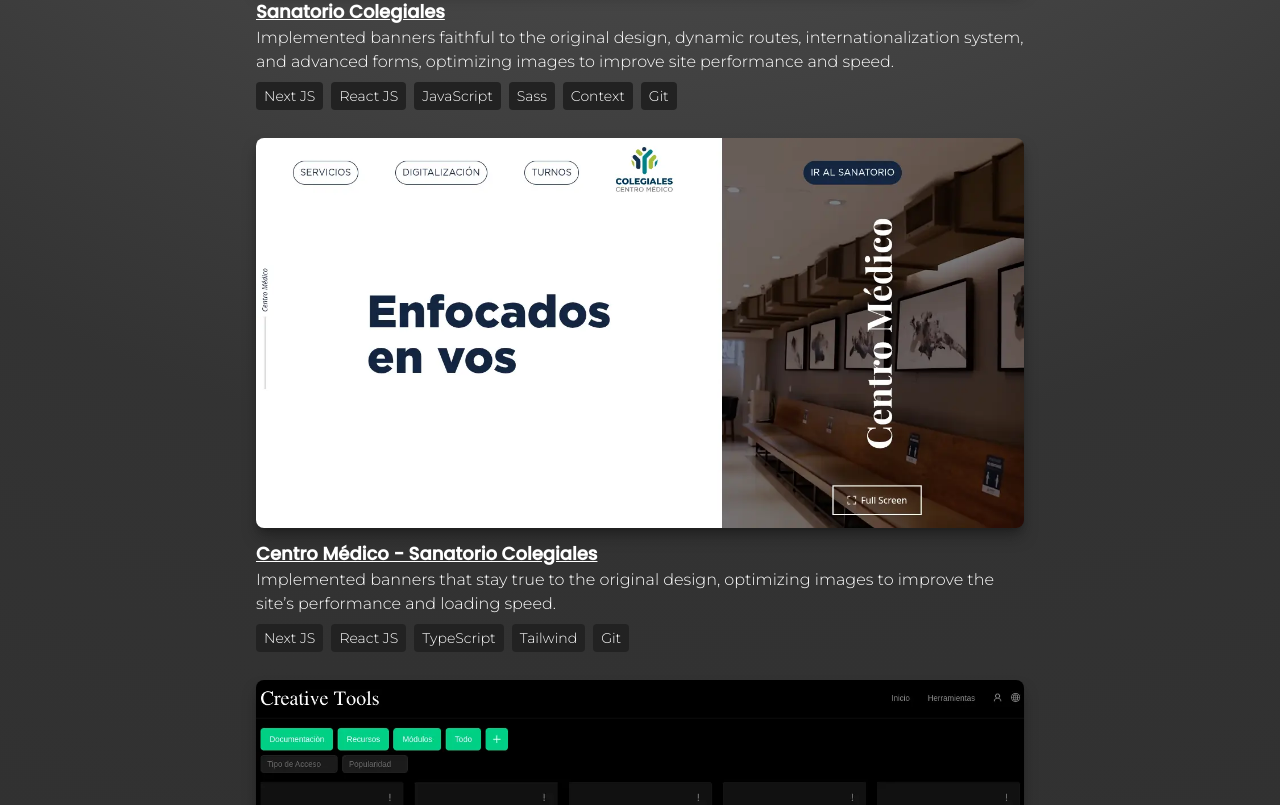
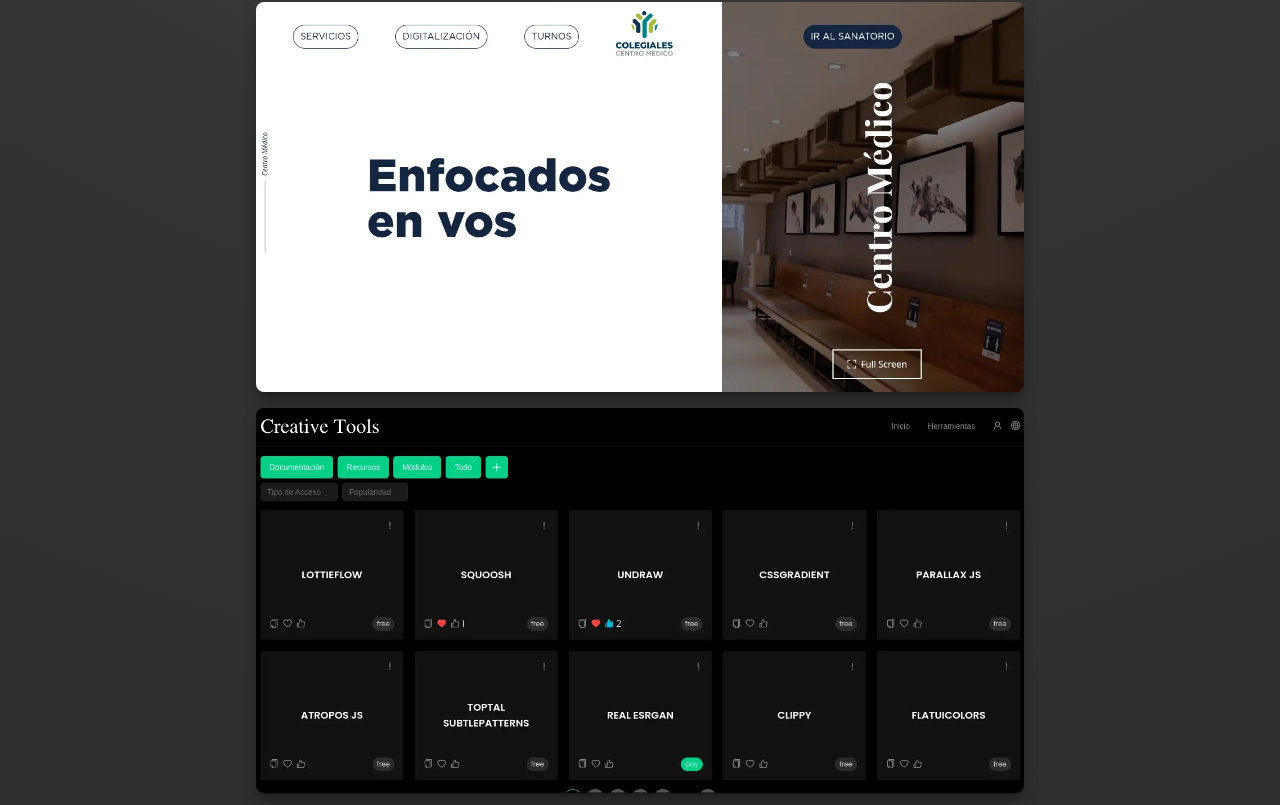
Before and after one commit to padermo/portfolio, a Next.js app: page /en/projects in a window 1280 px wide. Shown: the part 875-1680 px from the top of the page. Built offline with nearby package versions, Linux system fonts and the light colour scheme.

Commit message:
style(ui): update cards and texts

```diff
--- a/messages/en.json
+++ b/messages/en.json
@@ -26,11 +26,10 @@
   },
   "home": {
     "header": {
-      "title": "I am Fabio Estevez",
-      "subtitle": "Fullstack Web & Mobile Developer",
+      "title": "I'm Fabio Estevez",
+      "subtitle": "Frontend developer focused on scalable, high performance web products",
       "paragraph": [
-        "+3 years of experience developing digital solutions",
-        "that transform ideas into functional products."
+        "+3 years of experience working on real world projects"
       ],
       "cta": "view CV",
       "alert": "Email copied!"
@@ -78,7 +77,7 @@
       "content": [
         {
           "title": "Sanatorio Colegiales",
-          "paragraph": "Implemented banners faithful to the original design, dynamic routes, internationalization system, and advanced forms, optimizing images to improve site performance and speed.",
+          "paragraph": "Institutional website with dynamic routes and internationalization, optimized for performance and speed.",
           "skills": [
             "Next JS",
             "React JS",
@@ -92,7 +91,7 @@
         },
         {
           "title": "Creative Tools",
-          "paragraph": "Created a website to store and share resources for developers and designers, with favorites system, rating, advanced filtering, and intuitive modular organization.",
+          "paragraph": "Web platform to discover and manage creative resources, featuring advanced filters and a favorites system.",
           "skills": [
             "Next JS",
             "React JS",
@@ -115,8 +114,9 @@
     "about": {
       "title": "About Me",
       "paragraph": [
-        "My name is Fabio Andrés. My journey with code started at 16 and took an unexpected path through technical support and creating YouTube videos. That journey, which enriched my perspective, eventually guided me back to my original goal: to be a developer who builds solutions with the user always in mind.",
-        "That experience gave me a unique understanding of user needs and the ability to communicate ideas clearly. Today, I apply those lessons in my obsession with creating functional and intuitive software, writing clean and efficient code that solves real problems."
+        "I’m Fabio Andrés, a frontend developer focused on building user-centered solutions.",
+        "My journey with code began at 16 and took an unconventional path through technical support and YouTube content creation. That experience broadened my perspective and strengthened my ability to understand real-world problems and communicate ideas clearly.",
+        "Today, I apply all of that learning to building functional and intuitive software, writing clean, efficient code aimed at solving real user needs."
       ]
     },
     "contact": {
@@ -177,7 +177,7 @@
       "content": [
         {
           "title": "Sanatorio Colegiales",
-          "paragraph": "Implemented banners faithful to the original design, dynamic routes, internationalization system, and advanced forms, optimizing images to improve site performance and speed.",
+          "paragraph": "Institutional website with dynamic routes and internationalization, optimized for performance and speed.",
           "skills": [
             "Next JS",
             "React JS",
@@ -191,14 +191,20 @@
         },
         {
           "title": "Centro Médico - Sanatorio Colegiales",
-          "paragraph": "Implemented banners that stay true to the original design, optimizing images to improve the site’s performance and loading speed.",
-          "skills": ["Next JS", "React JS", "TypeScript", "Tailwind", "Git"],
+          "paragraph": "Optimized institutional website, focused on performance, loading speed, and visual fidelity.",
+          "skills": [
+            "Next JS",
+            "React JS",
+            "TypeScript",
+            "Tailwind",
+            "Git"
+          ],
           "url": "https://centromedico.sanatoriocolegiales.com.ar/es",
           "image": "centro-medico"
         },
         {
           "title": "Creative Tools",
-          "paragraph": "Created a website to store and share resources for developers and designers, with favorites system, rating, advanced filtering, and intuitive modular organization.",
+          "paragraph": "Web platform to discover and manage creative resources, featuring advanced filters and a favorites system.",
           "skills": [
             "Next JS",
             "React JS",
@@ -218,7 +224,7 @@
         },
         {
           "title": "Importaciones Printec",
-          "paragraph": "Developed a mobile app that manages clients, contracts, automated invoicing, and user roles with secure authentication, optimizing company operations.",
+          "paragraph": "Mobile application for internal management of clients, contracts, and automated billing.",
           "skills": [
             "React Native",
             "React JS",
@@ -237,14 +243,20 @@
         },
         {
           "title": "Analia Puentes",
-          "paragraph": "Designed and implemented a presentation website based on Figma, optimizing images, performance, and SEO to highlight her professional career.",
-          "skills": ["Vite", "HTML", "Tailwind", "JavaScript", "Git"],
+          "paragraph": "Presentation website designed from Figma, optimized for performance and professional positioning.",
+          "skills": [
+            "Vite",
+            "HTML",
+            "Tailwind",
+            "JavaScript",
+            "Git"
+          ],
           "url": "https://www.analiapuentes.com/",
           "image": "analia-one"
         },
         {
           "title": "Regionario",
-          "paragraph": "Developed the presentation website for wines with a faithful design in Illustrator, incorporating parallax animations, scrollspy, and smooth scrolling for a fluid experience.",
+          "paragraph": "Presentation website for a winery, featuring parallax animations and smooth navigation focused on storytelling.",
           "skills": [
             "Next JS",
             "React JS",
@@ -260,14 +272,20 @@
         },
         {
           "title": "Bristol Medicine",
-          "paragraph": "Collaborated on the Bristol Medicine website implementing Figma banners, advanced forms, and optimization of images and site performance.",
-          "skills": ["HTML", "CSS", "JavaScript", "Bootstrap", "Git"],
+          "paragraph": "Institutional website developed from Figma, featuring advanced forms and performance optimization.",
+          "skills": [
+            "HTML",
+            "CSS",
+            "JavaScript",
+            "Bootstrap",
+            "Git"
+          ],
           "url": "https://www.bristolmedicine.com.ar/",
           "image": "bristol-one"
         },
         {
           "title": "SetPro Landing",
-          "paragraph": "I developed the SetPro landing page, a mobile app for padel players and clubs, faithfully implementing the original design while optimizing performance, SEO, and visual experience using Radix UI.",
+          "paragraph": "Landing page for a padel mobile application, optimized for SEO, performance, and visual experience.",
           "skills": [
             "Next JS",
             "React JS",
--- a/messages/es.json
+++ b/messages/es.json
@@ -1,10 +1,22 @@
 {
   "navbar": {
     "menu": [
-      { "text": "Experiencia", "id": "experience" },
-      { "text": "Proyectos", "id": "projects" },
-      { "text": "Sobre mi", "id": "about" },
-      { "text": "Contacto", "id": "contact" }
+      {
+        "text": "Experiencia",
+        "id": "experience"
+      },
+      {
+        "text": "Proyectos",
+        "id": "projects"
+      },
+      {
+        "text": "Sobre mi",
+        "id": "about"
+      },
+      {
+        "text": "Contacto",
+        "id": "contact"
+      }
     ],
     "mobile": "Inicio",
     "lang": {
@@ -15,10 +27,9 @@
   "home": {
     "header": {
       "title": "Soy Fabio Estevez",
-      "subtitle": "Desarrollador Fullstack Web & Mobile",
+      "subtitle": "Desarrollador frontend enfocado en productos web escalables y de alto rendimiento",
       "paragraph": [
-        "+3 años de experiencia desarrollando soluciones",
-        "digitales que transforman ideas en productos funcionales."
+        "+3 años de experiencia trabajando en proyectos reales"
       ],
       "cta": "ver CV",
       "alert": "Email copiado!"
@@ -66,7 +77,7 @@
       "content": [
         {
           "title": "Sanatorio Colegiales",
-          "paragraph": "Implementé banners fieles al diseño original, rutas dinámicas, sistema de internacionalización y formularios avanzados, optimizando imágenes para mejorar rendimiento y velocidad del sitio.",
+          "paragraph": "Sitio institucional con rutas dinámicas e internacionalización, optimizado para rendimiento y velocidad.",
           "skills": [
             "Next JS",
             "React JS",
@@ -80,7 +91,7 @@
         },
         {
           "title": "Creative Tools",
-          "paragraph": "Creé una web para almacenar y compartir recursos para desarrolladores y diseñadores, con sistema de favoritos, puntuación, filtrado avanzado y organización modular intuitiva.",
+          "paragraph": "Plataforma web para descubrir y gestionar recursos creativos, con filtros avanzados y sistema de favoritos.",
           "skills": [
             "Next JS",
             "React JS",
@@ -103,8 +114,9 @@
     "about": {
       "title": "Sobre mi",
       "paragraph": [
-        "Mi nombre es Fabio Andrés. Mi camino con el código empezó a los 16 años y tomó una ruta inesperada a través del soporte técnico y la creación de videos para YouTube. Esa travesía, que enriqueció mi perspectiva, finalmente me guió de vuelta a mi meta original: ser un desarrollador que construye soluciones con el usuario siempre en mente.",
-        "Aquella experiencia me dotó de una comprensión única de las necesidades del usuario y la capacidad de comunicar ideas con claridad. Hoy, aplico esas lecciones en mi obsesión por crear software funcional e intuitivo, escribiendo código limpio y eficiente que resuelva problemas reales."
+        "Soy Fabio Andrés, desarrollador frontend con foco en crear soluciones centradas en el usuario.",
+        "Mi camino con el código comenzó a los 16 años y tomó una ruta poco convencional a través del soporte técnico y la creación de contenido para YouTube. Esa experiencia amplió mi perspectiva y fortaleció mi capacidad para entender problemas reales y comunicar ideas con claridad.",
+        "Hoy aplico todo ese aprendizaje en el desarrollo de software funcional e intuitivo, escribiendo código limpio, eficiente y orientado a resolver necesidades reales de las personas."
       ]
     },
     "contact": {
@@ -165,7 +177,7 @@
       "content": [
         {
           "title": "Sanatorio Colegiales",
-          "paragraph": "Implementé banners fieles al diseño original, rutas dinámicas, sistema de internacionalización y formularios avanzados, optimizando imágenes para mejorar rendimiento y velocidad del sitio.",
+          "paragraph": "Sitio institucional con rutas dinámicas e internacionalización, optimizado para rendimiento y velocidad.",
           "skills": [
             "Next JS",
             "React JS",
@@ -179,14 +191,20 @@
         },
         {
           "title": "Centro Médico - Sanatorio Colegiales",
-          "paragraph": "Implementé banners fieles al diseño original, optimizando imágenes para mejorar rendimiento y velocidad del sitio.",
-          "skills": ["Next JS", "React JS", "TypeScript", "Tailwind", "Git"],
+          "paragraph": "Web institucional optimizada, con foco en performance, velocidad de carga y fidelidad visual.",
+          "skills": [
+            "Next JS",
+            "React JS",
+            "TypeScript",
+            "Tailwind",
+            "Git"
+          ],
           "url": "https://centromedico.sanatoriocolegiales.com.ar/es",
           "image": "centro-medico"
         },
         {
           "title": "Creative Tools",
-          "paragraph": "Creé una web para almacenar y compartir recursos para desarrolladores y diseñadores, con sistema de favoritos, puntuación, filtrado avanzado y organización modular intuitiva.",
+          "paragraph": "Plataforma web para descubrir y gestionar recursos creativos, con filtros avanzados y sistema de favoritos.",
           "skills": [
             "Next JS",
             "React JS",
@@ -206,7 +224,7 @@
         },
         {
           "title": "Importaciones Printec",
-          "paragraph": "Desarrollé una app móvil que gestiona clientes, contratos, facturación automatizada y roles de usuario con autenticación segura, optimizando las operaciones de la empresa.",
+          "paragraph": "Aplicación móvil para la gestión interna de clientes, contratos y facturación automatizada.",
           "skills": [
             "React Native",
             "React JS",
@@ -225,14 +243,20 @@
         },
         {
           "title": "Analia Puentes",
-          "paragraph": "Diseñé e implementé una web presentacional basada en Figma, optimizando imágenes, rendimiento y posicionamiento para destacar su trayectoria profesional.",
-          "skills": ["Vite", "HTML", "Tailwind", "JavaScript", "Git"],
+          "paragraph": "Sitio web presentacional diseñado desde Figma, optimizado para rendimiento y posicionamiento profesional.",
+          "skills": [
+            "Vite",
+            "HTML",
+            "Tailwind",
+            "JavaScript",
+            "Git"
+          ],
           "url": "https://www.analiapuentes.com/",
           "image": "analia-one"
         },
         {
           "title": "Regionario",
-          "paragraph": "Desarrollé la web presentacional de vinos con diseño fiel en Illustrator, incorporando animaciones parallax, scrollspy y scroll suave para una experiencia fluida.",
+          "paragraph": "Web presentacional para bodega, con animaciones parallax y navegación fluida enfocada en storytelling.",
           "skills": [
             "Next JS",
             "React JS",
@@ -248,14 +272,20 @@
         },
         {
           "title": "Bristol Medicine",
-          "paragraph": "Colaboré en la web de Bristol Medicine implementando banners en Figma, formularios avanzados y optimización de imágenes y rendimiento del sitio.",
-          "skills": ["HTML", "CSS", "JavaScript", "Bootstrap", "Git"],
+          "paragraph": "Sitio institucional desarrollado a partir de Figma, con formularios avanzados y optimización de rendimiento.",
+          "skills": [
+            "HTML",
+            "CSS",
+            "JavaScript",
+            "Bootstrap",
+            "Git"
+          ],
           "url": "https://www.bristolmedicine.com.ar/",
           "image": "bristol-one"
         },
         {
           "title": "SetPro Landing",
-          "paragraph": "Desarrollé la landing page de SetPro, una aplicación móvil para jugadores y clubes de pádel, implementando fielmente el diseño original, optimizando el rendimiento, SEO y experiencia visual con Radix UI.",
+          "paragraph": "Landing page para aplicación móvil de pádel, optimizada para SEO, rendimiento y experiencia visual.",
           "skills": [
             "Next JS",
             "React JS",
--- a/src/app/[locale]/globals.css
+++ b/src/app/[locale]/globals.css
@@ -48,6 +48,7 @@
 }
 
 @layer utilities {
+
   /* Scrollbar base */
   .scrollbar::-webkit-scrollbar {
     width: 8px;
--- a/src/components/Banners/Header/index.tsx
+++ b/src/components/Banners/Header/index.tsx
@@ -30,7 +30,7 @@
           />
           <div>
             <h1>{t("title")}</h1>
-            <h2>{t("subtitle")}</h2>
+            <h2 className="break-keep">{t("subtitle")}</h2>
             <div>
               {paragraphs.map((text: string, i: number) => (
                 <p key={i}>{text}</p>
--- a/src/components/CardProject/index.tsx
+++ b/src/components/CardProject/index.tsx
@@ -1,4 +1,5 @@
 import Image from "next/image";
+import { External } from "../Svg";
 
 export interface ContentProjects {
   title: string;
@@ -17,33 +18,33 @@
   return (
     <>
       {projects.map((data: ContentProjects, i: number) => (
-        <article key={i} className="mb-4">
+        <article key={i} className="group relative overflow-hidden mb-4 rounded-lg shadow-lg shadow-background/50">
           <Image
             src={`/images/${data.image}.webp`}
             alt={data.title.toLocaleLowerCase()}
             width={1365}
             height={685}
             loading="lazy"
-            className="rounded-lg shadow-lg shadow-background/50"
+            className="w-full h-full transition-transform duration-500 ease-in-out group-hover:scale-105"
           />
-          <div className="py-3">
+
+          <div className="absolute transition-transform duration-300 ease-in-out translate-y-full group-hover:translate-y-0 rounded-lg inset-0 h-full p-4 bg-gradient-to-t from-black/60 to-black/60">
             <a
               href={data.url}
               target="_blank"
-              className={`font-bold font-poppins text-lg
-                  ${
-                    data.url &&
-                    "underline transition duration-300 ease-in-out hover:text-primary"
-                  }
-                `}
+              className="absolute top-0 right-0 p-4"
+              aria-label={`Ìr al sitio web de ${data.title}`}
+              rel="noopener noreferrer"
             >
-              {data.title}
+              {data.url && <External />}
             </a>
-            <p>{data.paragraph}</p>
-            <div className="flex w-full gap-2 flex-wrap justify-start mt-2">
+            <div className="absolute left-0 bottom-0 p-4">
+              <h2 className="font-bold font-poppins text-xl text-foreground">{data.title}</h2>
+              <p className="text-base">{data.paragraph}</p>
+              <div className="flex w-full gap-1 flex-wrap justify-start mt-2">
                 {data.skills.map((skill: string, j: number) => (
                   <div
-                  className={`text-center mx-0 w-auto rounded-sm py-1 px-2 bg-dark-2 text-sm ${selectedSkill?.includes(skill) ? "text-primary" : "text-foreground"}`}
+                    className={`text-center mx-0 w-auto rounded-sm py-1 px-2 text-xs ${selectedSkill?.includes(skill) ? "text-black bg-primary" : "bg-dark-2 text-foreground"}`}
                     key={j}
                   >
                     {skill}
@@ -51,6 +52,7 @@
                 ))}
               </div>
             </div>
+          </div>
         </article>
       ))}
     </>
--- /dev/null
+++ b/src/components/Svg/External/index.tsx
@@ -0,0 +1,5 @@
+export const External = () => {
+  return (
+    <svg xmlns="http://www.w3.org/2000/svg" width="24" height="24" viewBox="0 0 24 24" fill="none" stroke="currentColor" strokeWidth="2" strokeLinecap="round" strokeLinejoin="round" className="icon icon-tabler icons-tabler-outline icon-tabler-external-link transition-colors duration-150 ease-in hover:text-primary"><path stroke="none" d="M0 0h24v24H0z" fill="none" /><path d="M12 6h-6a2 2 0 0 0 -2 2v10a2 2 0 0 0 2 2h10a2 2 0 0 0 2 -2v-6" /><path d="M11 13l9 -9" /><path d="M15 4h5v5" /></svg>
+  )
+}
--- /dev/null
+++ b/src/components/Svg/index.tsx
@@ -0,0 +1,2 @@
+export { Home } from "./Home";
+export { External } from "./External";
```
Also changed, not shown: src/components/Navbar/index.tsx (+2 -17 lines), src/components/Svg/Home/index.tsx (added, +21 -0 lines). Lines whose indentation alone changed are shown as unchanged.
